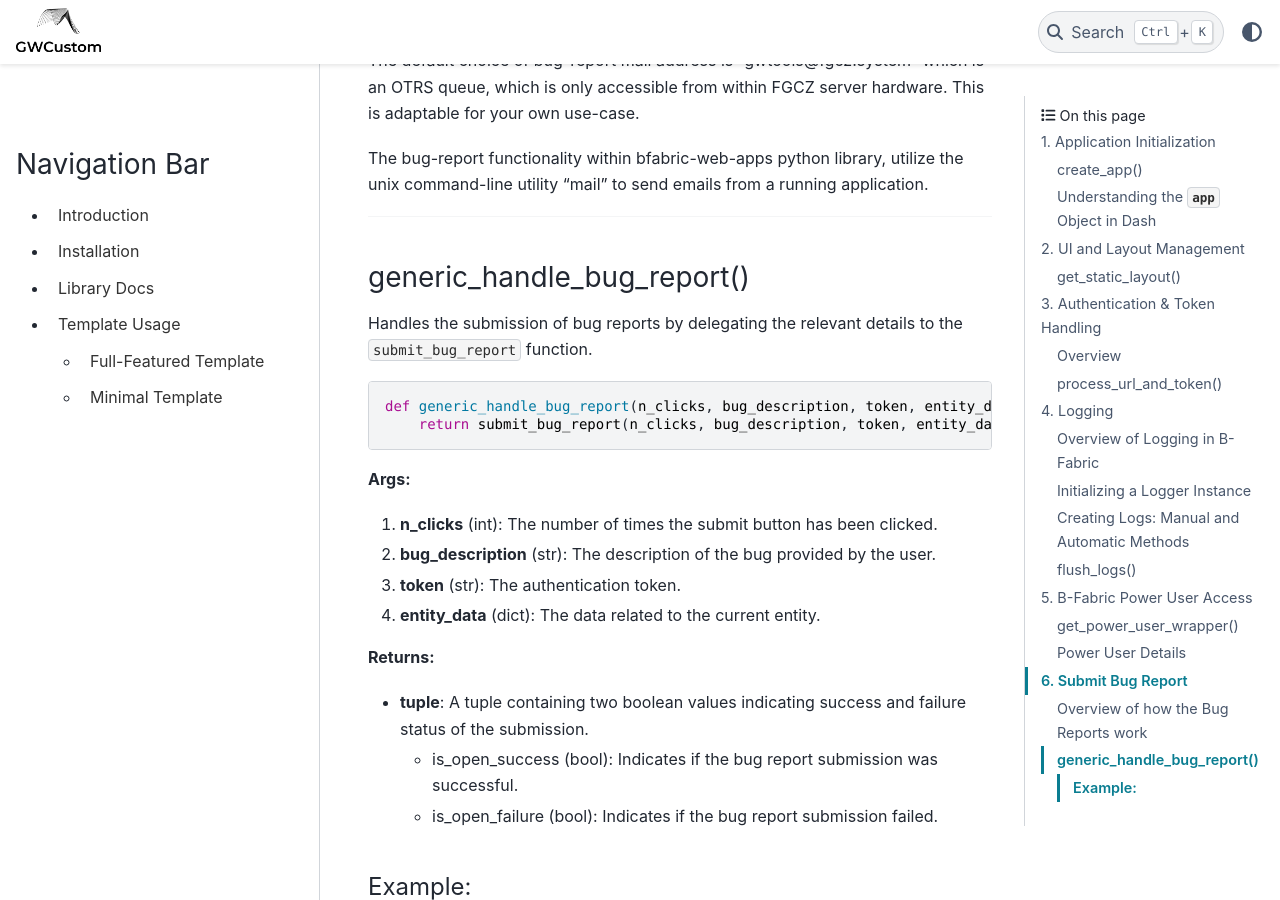
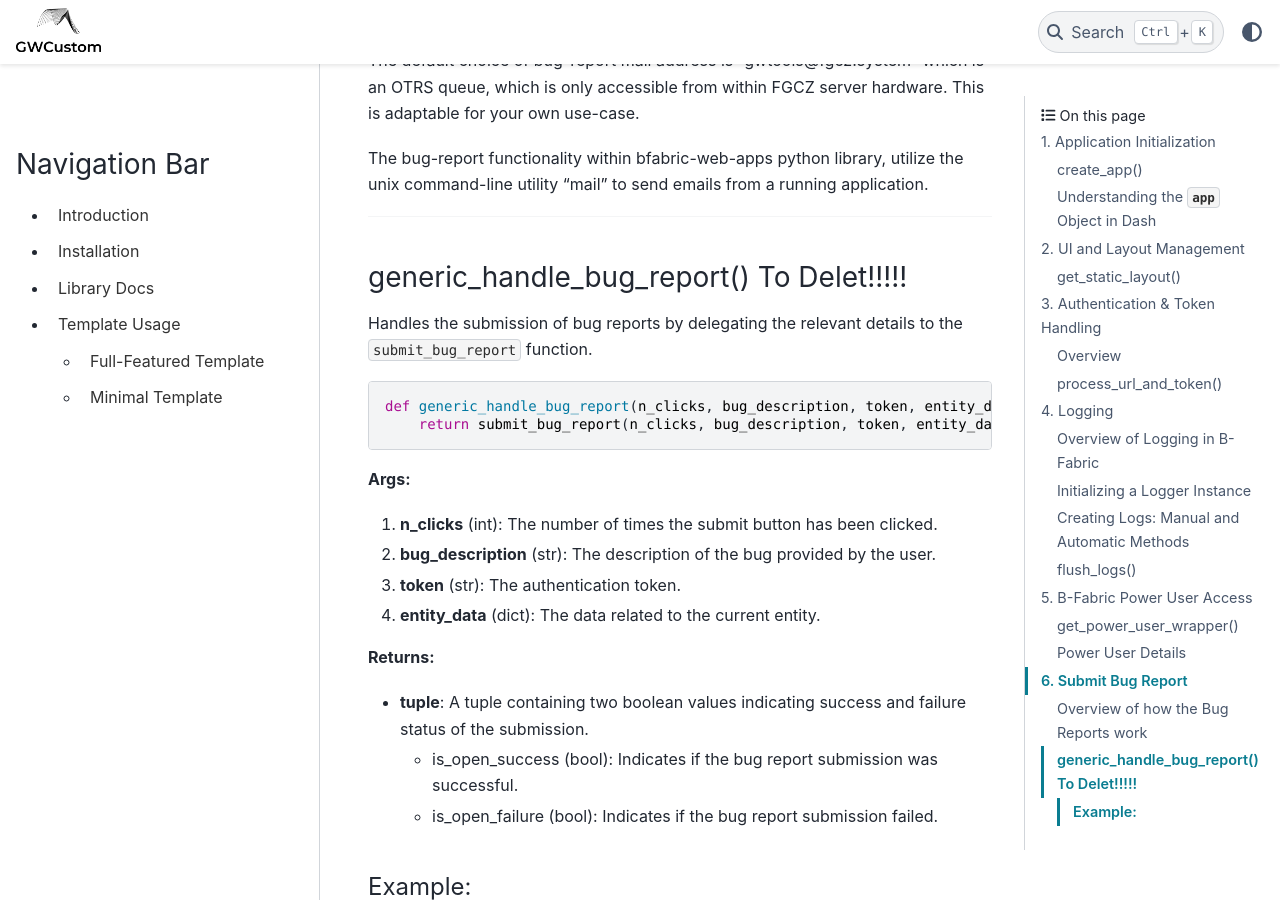
Before and after one commit to GWCustom/bfabric-web-apps, a Sphinx documentation site: the page built from docs/bfabric_web_apps_functions.md, in a window 1280 px wide and 900 px high, scrolled down 14476 px. Built offline with Sphinx 7.4.7 and the PyData theme 0.15.4, drawn with Linux system fonts in a browser that asks for light colours.

Commit message:
updated docs

```diff
--- a/docs/bfabric_web_apps_functions.md
+++ b/docs/bfabric_web_apps_functions.md
@@ -447,7 +447,7 @@ The bug-report functionality within bfabric-web-apps python library, utilize the
 
 ---
 
-### generic_handle_bug_report()
+### generic_handle_bug_report() To Delet!!!!!
 
 Handles the submission of bug reports by delegating the relevant details to the `submit_bug_report` function.
 
```
Also changed, not shown: docs/usage.md (+0 -1 lines).
